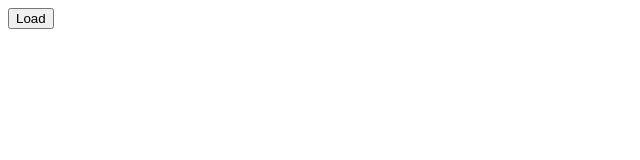
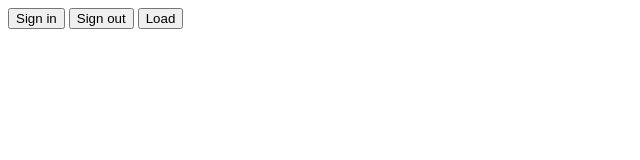
Before and after one commit to NirPisatto/google-sheet, a plain HTML site: page index.html in a window 1280 px wide. Shown: the whole page, without its empty margins (0-640 px from the left). Drawn offline with Linux system fonts and the light colour scheme.

Commit message:
Update index.html

```diff
--- a/index.html
+++ b/index.html
@@ -73,7 +73,7 @@
         function updateSignInStatus(isSignedIn) {
             if (isSignedIn) {
                 login = true;
-                // makeApiCall();
+                makeApiCall();
             }
         }
         function Recall() {
@@ -85,20 +85,20 @@
             // }
         }
 
-        // function handleSignInClick(event) {
-        //     gapi.auth2.getAuthInstance().signIn();
-        // }
+        function handleSignInClick(event) {
+            gapi.auth2.getAuthInstance().signIn();
+        }
 
-        // function handleSignOutClick(event) {
-        //     gapi.auth2.getAuthInstance().signOut();
-        //     login = false;
-        // }
+        function handleSignOutClick(event) {
+            gapi.auth2.getAuthInstance().signOut();
+            login = false;
+        }
         </script>
         <script async defer src="https://apis.google.com/js/api.js" onload="this.onload=function(){};handleClientLoad()"
             onreadystatechange="if (this.readyState === 'complete') this.onload()">
         </script>
-        <!-- <button id="signin-button" onclick="handleSignInClick()">Sign in</button> -->
-        <!-- <button id="signout-button" onclick="handleSignOutClick()">Sign out</button> -->
+        <button id="signin-button" onclick="handleSignInClick()">Sign in</button>
+        <button id="signout-button" onclick="handleSignOutClick()">Sign out</button>
         <button id="load-button" onclick="Recall()">Load</button>
     </body>
 
```
